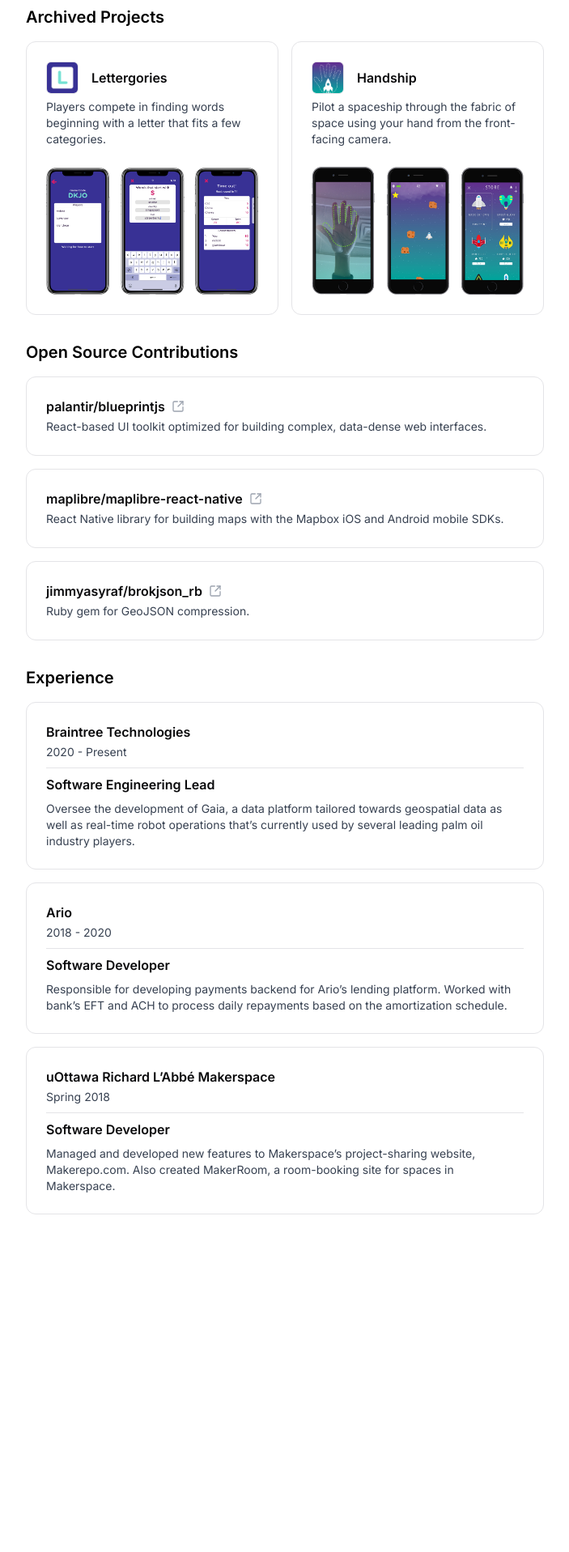
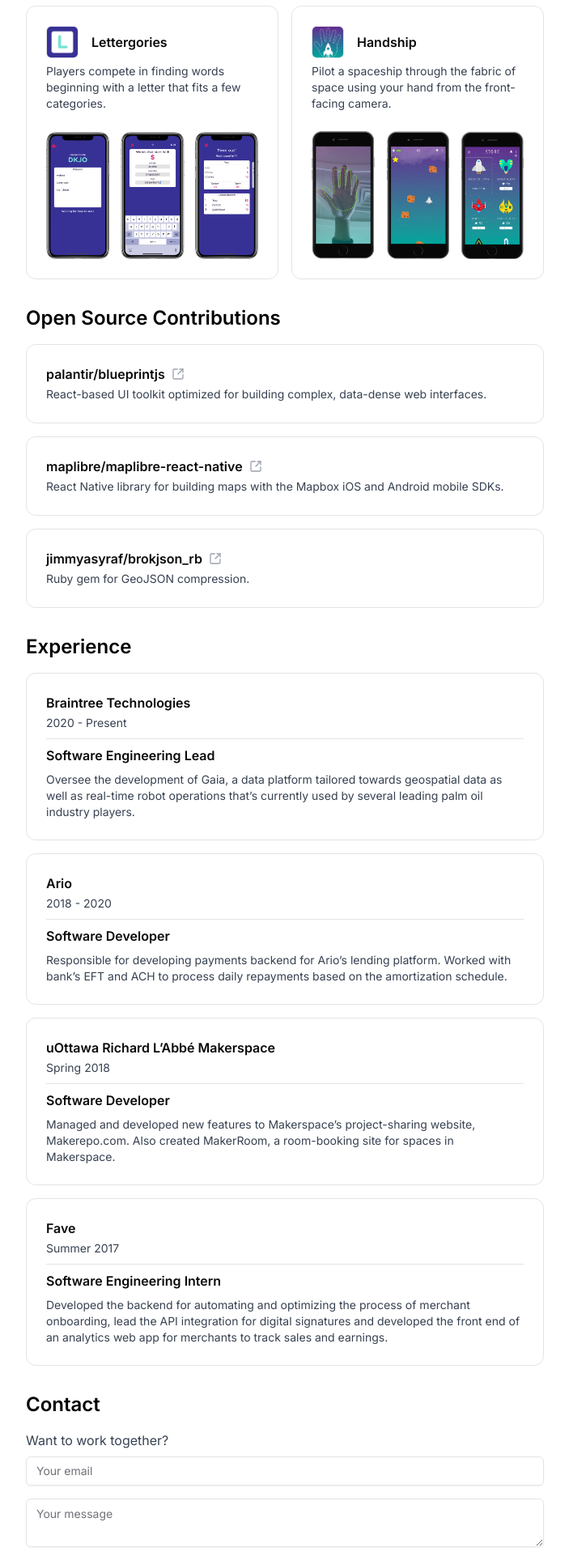
Before and after one commit to jimmyasyraf/jimmyasyraf.github.io, a Next.js app: page / in a window 1280 px wide. Shown: the part 880-2797 px from the top of the page at 81% size, without its empty margins (288-991 px from the left). Before the commit the page ends 2396 px from the top, so only its background shows below. Built offline with nearby package versions, Linux system fonts and the light colour scheme.

Commit message:
Add contact form

```diff
--- a/src/app/page.js
+++ b/src/app/page.js
@@ -5,6 +5,8 @@
 import { Button } from "@/components/ui/button";
 import { Card, CardContent, CardHeader } from "@/components/ui/card";
 import { Separator } from "@/components/ui/separator";
+import { Input } from "@/components/ui/input"
+import { Textarea } from "@/components/ui/textarea"
 import projects from "@/data/projects.json";
 import archivedProjects from "@/data/archivedProjects.json";
 import contributions from "@/data/contributions.json";
@@ -68,7 +70,6 @@
 const ExperienceCard = ({company, position, tenure, description}) => (
   <Card>
     <CardContent className='p-6'>
-
       <h2 className={`font-semibold text-base`}>{company}</h2>
       <span className="font-normal text-gray-700 text-sm">{tenure}</span>
 
@@ -93,10 +94,9 @@
       <h1 className={`${spaceGrotesk.className} font-semibold text-3xl mt-4`}>Software Engineer, Robotics Enthusiast</h1>
       <p className="text-gray-700 mt-4 text-base">I'm a full-stack software engineer based in Ottawa, Canada who enjoys putting things together and make things work. My favorite work lies at the intersection of design and development, creating experiences that look great and performant.</p>
       <p className="text-gray-700 mt-4 text-base">In the past, I've had the opportunity to develop software across a variety of domains, from financial platforms to geospatial tools. My main tools are Ruby on Rails and React.</p>
-      <Button variant="default" className="mt-4">Let's work</Button>
 
       <section>
-        <h1 className={`font-semibold text-xl mt-8 mb-4`}>Projects</h1>
+        <h1 className={`font-semibold text-2xl mt-8 mb-4`}>Projects</h1>
         <div className="grid grid-cols-1 md:grid-cols-2 gap-4">
           {projects.map((project, i) => (
             <ProjectCard
@@ -114,7 +114,7 @@
       </section>
 
       <section>
-        <h1 className={`font-semibold text-xl mt-8 mb-4`}>Archived Projects</h1>
+        <h1 className={`font-semibold text-2xl mt-8 mb-4`}>Archived Projects</h1>
         <div className="grid grid-cols-1 md:grid-cols-2 gap-4">
           {archivedProjects.map((project, i) => (
             <ProjectCard
@@ -132,7 +132,7 @@
       </section>
 
       <section>
-        <h1 className={`font-semibold text-xl mt-8 mb-4`}>Open Source Contributions</h1>
+        <h1 className={`font-semibold text-2xl mt-8 mb-4`}>Open Source Contributions</h1>
         <div className="flex flex-col gap-4">
           {contributions.map((contribution, i) => (
             <ContributionCard
@@ -146,7 +146,7 @@
       </section>
 
       <section>
-        <h1 className={`font-semibold text-xl mt-8 mb-4`}>Experience</h1>
+        <h1 className={`font-semibold text-2xl mt-8 mb-4`}>Experience</h1>
         <div className="flex flex-col gap-4">
           {experience.map((ex, i) => (
             <ExperienceCard
@@ -159,6 +159,19 @@
           ))}
         </div>
       </section>
+
+      <section>
+        <h1 className={`font-semibold text-2xl mt-8 mb-4`}>Contact</h1>
+        <p className="text-gray-700 text-base mb-2">Want to work together?</p>
+        <form action="https://formspree.io/jimmyasyraf@gmail.com" method="POST" className="space-y-4">
+          <Input name="email" type="email" placeholder="Your email" />
+
+          <Textarea name="message" placeholder="Your message" />
+
+          <Button type="submit">Submit</Button>
+          <Input type="hidden" name="_next" value="https://hazimiasyraf.com" />
+        </form>
+      </section>
     </div>
   );
 }
--- /dev/null
+++ b/src/components/ui/input.jsx
@@ -0,0 +1,19 @@
+import * as React from "react"
+
+import { cn } from "@/lib/utils"
+
+const Input = React.forwardRef(({ className, type, ...props }, ref) => {
+  return (
+    (<input
+      type={type}
+      className={cn(
+        "flex h-9 w-full rounded-md border border-zinc-200 bg-transparent px-3 py-1 text-base shadow-sm transition-colors file:border-0 file:bg-transparent file:text-sm file:font-medium file:text-zinc-950 placeholder:text-zinc-500 focus-visible:outline-none focus-visible:ring-1 focus-visible:ring-zinc-950 disabled:cursor-not-allowed disabled:opacity-50 md:text-sm dark:border-zinc-800 dark:file:text-zinc-50 dark:placeholder:text-zinc-400 dark:focus-visible:ring-zinc-300",
+        className
+      )}
+      ref={ref}
+      {...props} />)
+  );
+})
+Input.displayName = "Input"
+
+export { Input }
--- /dev/null
+++ b/src/components/ui/textarea.jsx
@@ -0,0 +1,18 @@
+import * as React from "react"
+
+import { cn } from "@/lib/utils"
+
+const Textarea = React.forwardRef(({ className, ...props }, ref) => {
+  return (
+    (<textarea
+      className={cn(
+        "flex min-h-[60px] w-full rounded-md border border-zinc-200 bg-transparent px-3 py-2 text-base shadow-sm placeholder:text-zinc-500 focus-visible:outline-none focus-visible:ring-1 focus-visible:ring-zinc-950 disabled:cursor-not-allowed disabled:opacity-50 md:text-sm dark:border-zinc-800 dark:placeholder:text-zinc-400 dark:focus-visible:ring-zinc-300",
+        className
+      )}
+      ref={ref}
+      {...props} />)
+  );
+})
+Textarea.displayName = "Textarea"
+
+export { Textarea }
--- a/src/data/experience.json
+++ b/src/data/experience.json
@@ -16,5 +16,11 @@
     "position": "Software Developer",
     "tenure": "Spring 2018",
     "description": "Managed and developed new features to Makerspace’s project-sharing website, Makerepo.com. Also created MakerRoom, a room-booking site for spaces in Makerspace."
+  },
+  {
+    "company": "Fave",
+    "position": "Software Engineering Intern",
+    "tenure": "Summer 2017",
+    "description": "Developed the backend for automating and optimizing the process of merchant onboarding, lead the API integration for digital signatures and developed the front end of an analytics web app for merchants to track sales and earnings."
   }
 ]
```
Lines whose indentation alone changed are shown as unchanged.
